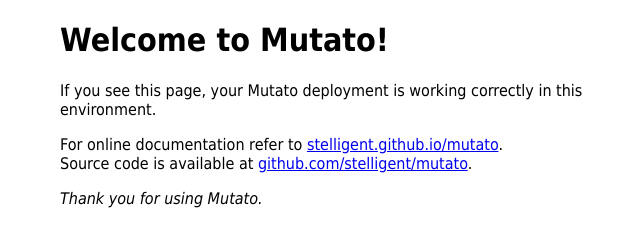
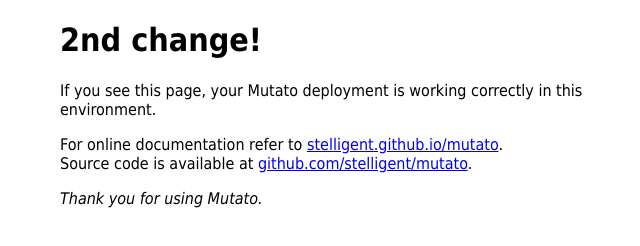
Before and after one commit to stelligent/mutato-example-basic, a plain HTML site: page index.html in a window 1280 px wide. Shown: the whole page, without its empty margins (300-940 px from the left). Drawn offline with Linux system fonts and the light colour scheme.

Commit message:
2nd change

```diff
--- a/index.html
+++ b/index.html
@@ -11,7 +11,7 @@
         </style>
     </head>
     <body>
-        <h1>Welcome to Mutato!</h1>
+        <h1>2nd change!</h1>
         <p>If you see this page, your Mutato deployment is working correctly in this environment.</p>
 
         <p>
```
